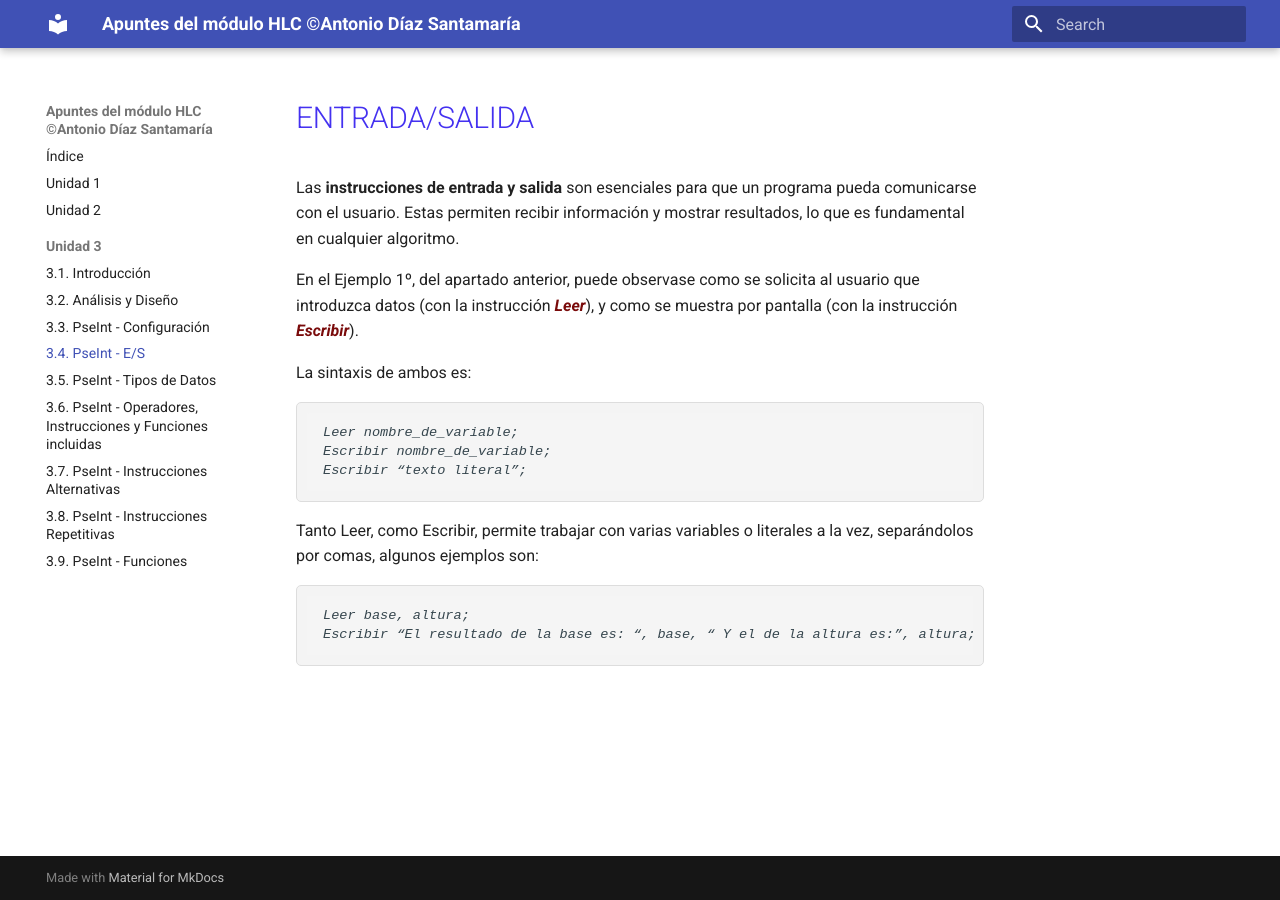
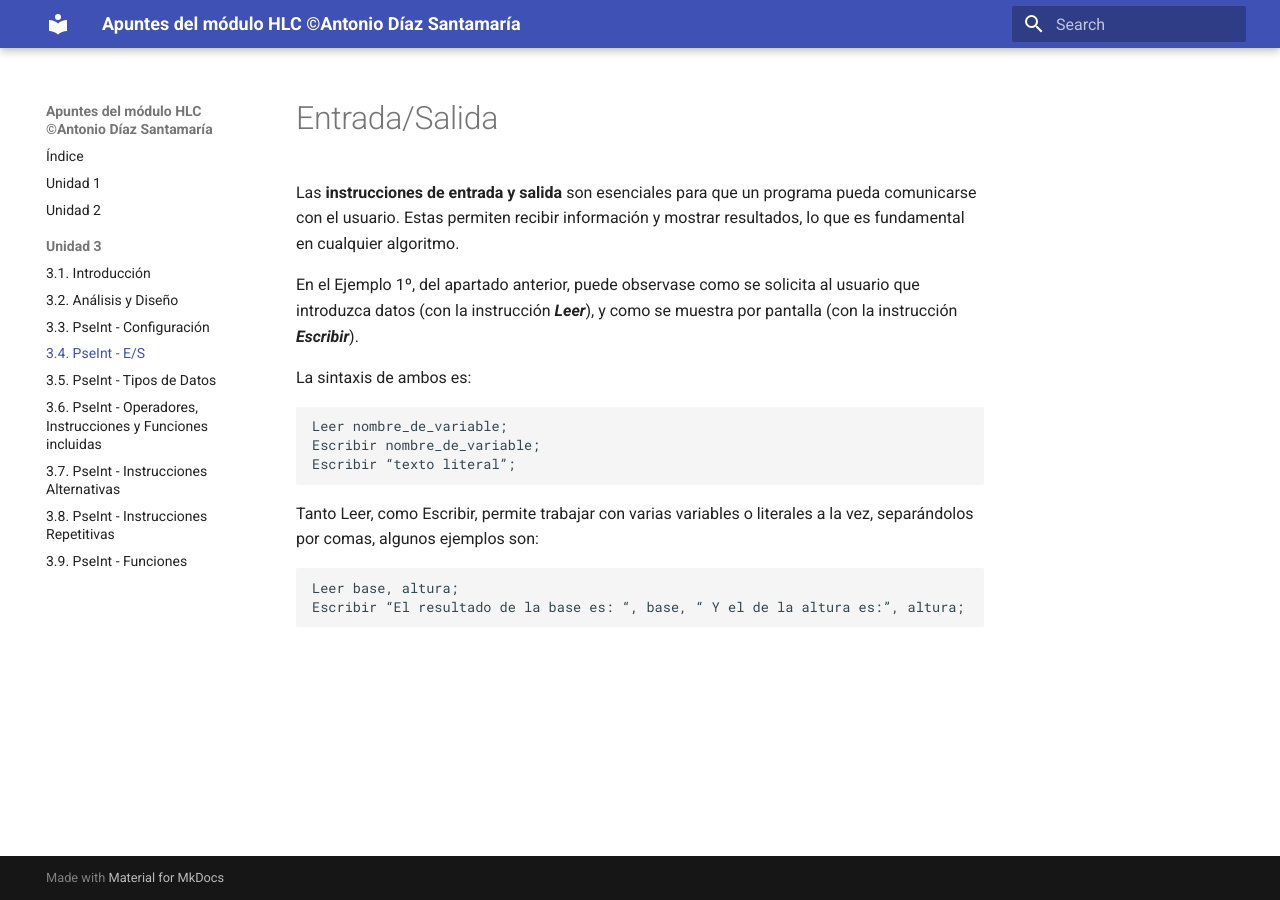
Before and after one commit to antdiasan/HLCApuntes, an MkDocs documentation site: the page built from docs/u03/u03_04.md, in a window 1280 px wide. Built offline with MkDocs 1.6.1 and Material for MkDocs 9.7.7, drawn with Linux system fonts in a browser that asks for light colours.

Commit message:
buscando error
eliminada extra_css:
  - 'assets/css/custom.css'  # Ruta al archivo CSS que acabamos de crear

```diff
--- a/mkdocs.yml
+++ b/mkdocs.yml
@@ -10,8 +10,7 @@ theme:
   features:
     - navigation.sections  # Expansión y colapso de las secciones
     - navigation.instant   # Desplazamiento rápido
-extra_css:
-  - 'assets/css/custom.css'  # Ruta al archivo CSS que acabamos de crear
+
 nav:
   - Índice: 'index.md'
   - Unidad 1: []  # Si no tienes contenido, puedes dejarlo vacío de esta forma, o eliminar la entrada.
```
Also changed, not shown: site/404.html, site/u03/u03_01/index.html, site/u03/u03_02/index.html, site/u03/u03_03/index.html, site/u03/u03_04/index.html, site/u03/u03_05/index.html, site/u03/u03_06/index.html, site/u03/u03_07/index.html, site/u03/u03_08/index.html, site/u03/u03_09/index.html.
